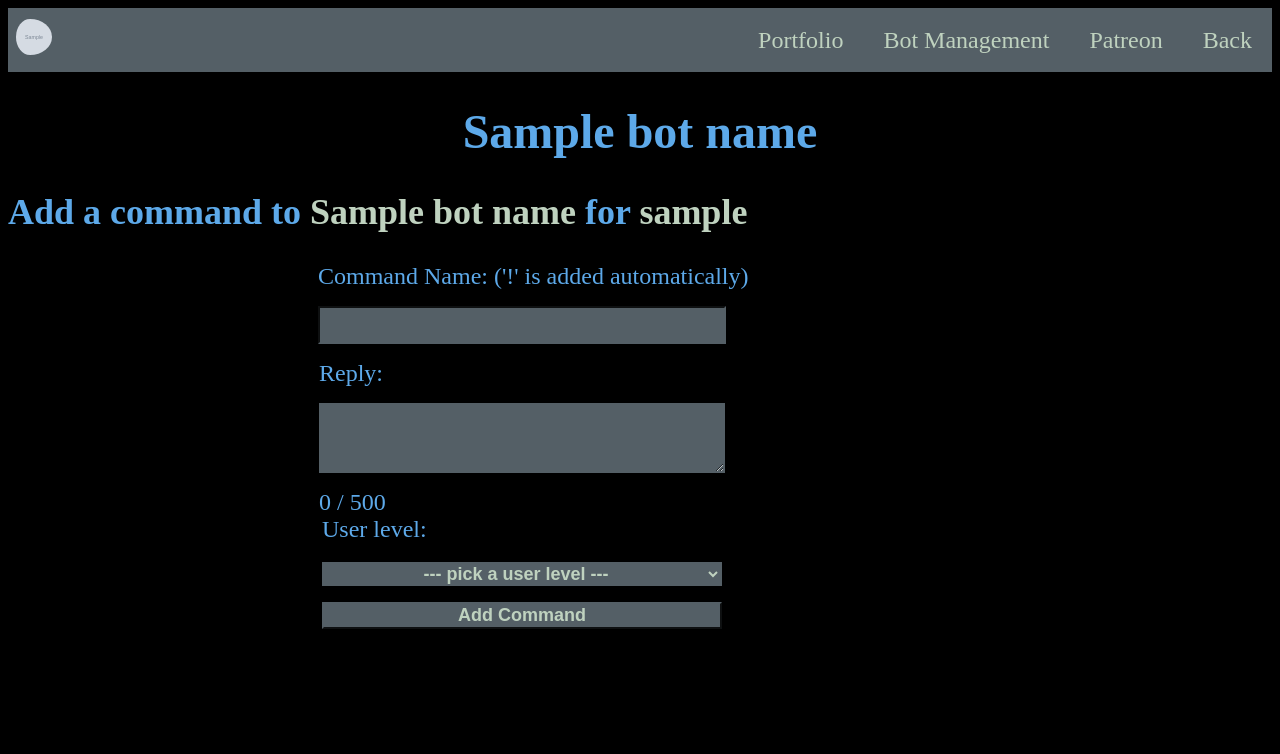
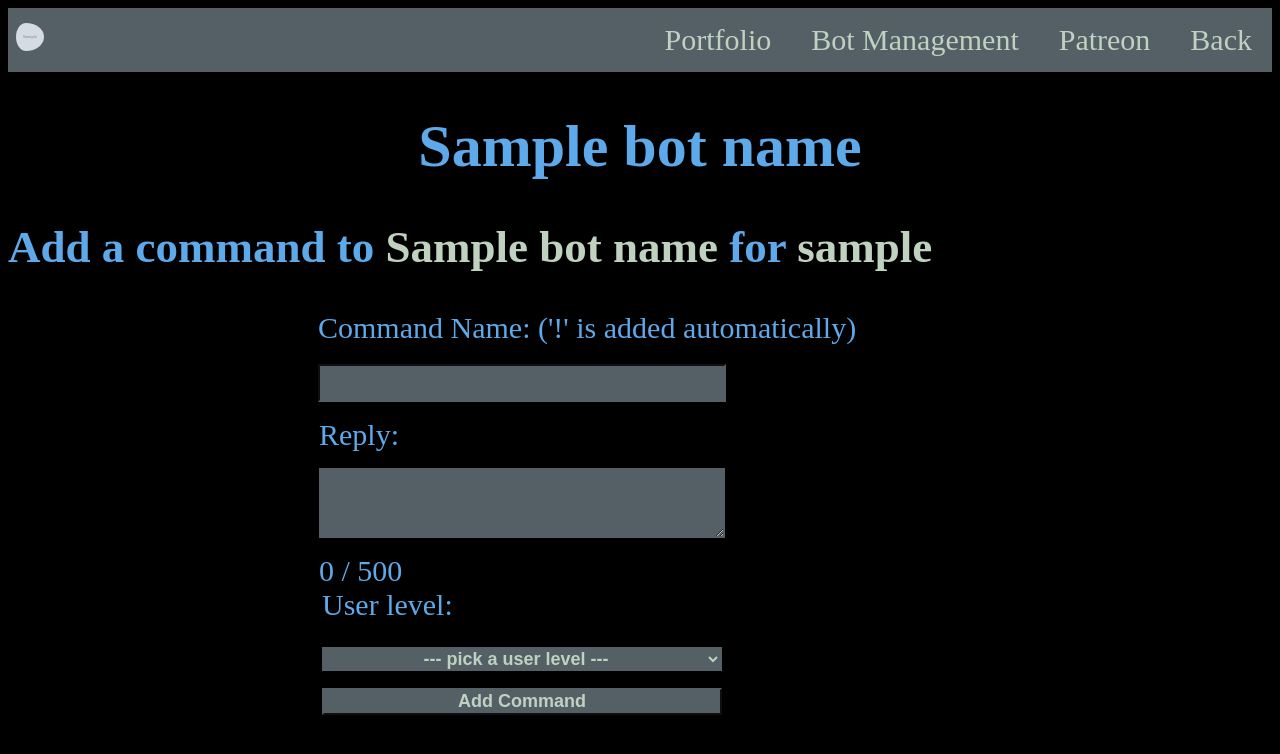
Before and after one commit to Yahya-Alkhosoussy/discord-bot-website, a Flask app: template templates/dashboard/add_command_twitch.html in a window 1280 px wide. Shown: the top 754 px of the page. Run offline with Flask 3, Linux system fonts and the light colour scheme; the template is opened without the code that fills it: most values are stand-ins (such as "Sample title", 1, 10 or a date in 2020); grey boxes marked "Sample" are stand-in pictures; parts of the project's set-up code (start-up, migrations or seed data) failed here and were passed over.

Commit message:
adjusted the height and width of the twitch avatar and adjusted the font size

```diff
--- a/static/style.css
+++ b/static/style.css
@@ -5,7 +5,7 @@
     --tertiary: #545f66;
     --text: #BFD2BF;
     --links: #D499B9;
-    --font-size: 24px;
+    --font-size: 30px;
 }
 
 body {
@@ -189,8 +189,8 @@ img {
 
 .twitch_avatar {
     padding-left: 0.5rem;
-    height: 36px;
-    width: 36px;
+    height: 28px;
+    width: 28px;
 }
 
 .switch {
```
